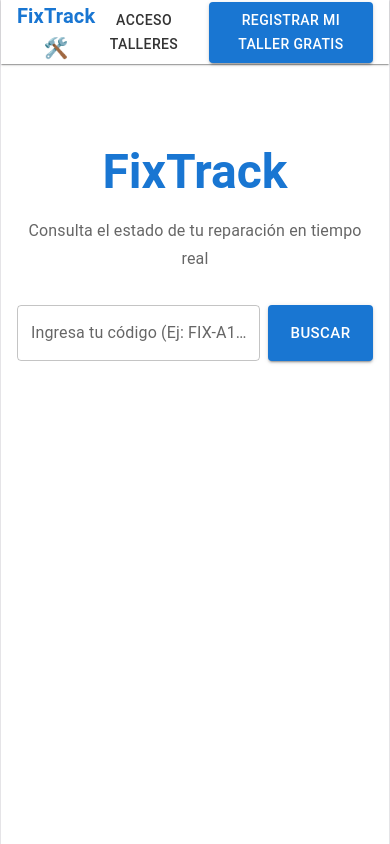
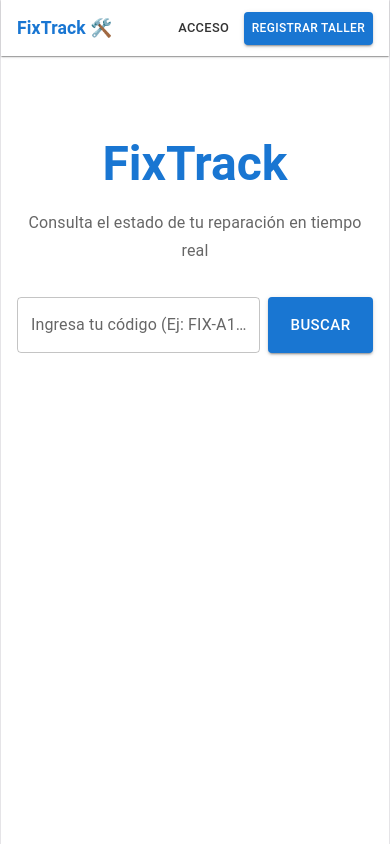
Before and after one commit to Y-E-H-I-Z/FixTrackApp, a React (Vite) app in the folder Frontend/: page / in a window 390 px wide. Built offline with nearby package versions, Linux system fonts and the light colour scheme; no server answers.

Commit message:
Optimizar diseño responsive para celulares en Navbar y Dashboard

```diff
--- a/Frontend/src/components/Navbar.tsx
+++ b/Frontend/src/components/Navbar.tsx
@@ -5,38 +5,53 @@ export default function Navbar() {
   const navigate = useNavigate();
   const location = useLocation();
 
-  // Si estamos en el dashboard (/admin), no mostramos esta barra porque el dashboard ya tiene su propio botón de "Cerrar Sesión"
   if (location.pathname === '/admin') {
     return null;
   }
 
   return (
     <AppBar position="sticky" elevation={1} sx={{ backgroundColor: '#ffffff', color: '#333' }}>
-      <Toolbar sx={{ display: 'flex', justifyContent: 'space-between', maxWidth: 'lg', width: '100%', mx: 'auto' }}>
+      <Toolbar sx={{
+        display: 'flex',
+        justifyContent: 'space-between',
+        maxWidth: 'lg',
+        width: '100%',
+        mx: 'auto',
+        px: { xs: 2, sm: 3 } // Padding adaptable según el tamaño de pantalla
+      }}>
 
-        {/* Logo / Nombre de la App */}
+        {/* Logo */}
         <Typography
           variant="h6"
-          sx={{ fontWeight: 'bold', cursor: 'pointer', color: 'primary.main' }}
+          sx={{ fontWeight: 'bold', cursor: 'pointer', color: 'primary.main', fontSize: { xs: '1.1rem', sm: '1.25rem' } }}
           onClick={() => navigate('/')}
         >
           FixTrack 🛠️
         </Typography>
 
-        {/* Botones de Navegación */}
-        <Box sx={{ display: 'flex', gap: 2 }}>
+        {/* Botones Adaptables */}
+        <Box sx={{ display: 'flex', gap: { xs: 1, sm: 2 }, alignItems: 'center' }}>
           {location.pathname === '/' ? (
             <>
-              <Button color="inherit" onClick={() => navigate('/login')} sx={{ fontWeight: 'medium' }}>
-                Acceso Talleres
+              <Button
+                color="inherit"
+                onClick={() => navigate('/login')}
+                sx={{ fontSize: { xs: '0.8rem', sm: '0.95rem' }, p: { xs: 0.5, sm: 1 } }}
+              >
+                Acceso
               </Button>
-              <Button variant="contained" color="primary" onClick={() => navigate('/register')}>
-                Registrar mi Taller Gratis
+              <Button
+                variant="contained"
+                color="primary"
+                onClick={() => navigate('/register')}
+                sx={{ fontSize: { xs: '0.75rem', sm: '0.9rem' }, px: { xs: 1, sm: 2 } }}
+              >
+                Registrar Taller
               </Button>
             </>
           ) : (
-            <Button color="inherit" onClick={() => navigate('/')}>
-              ← Volver al buscador
+            <Button color="inherit" onClick={() => navigate('/')} sx={{ fontSize: { xs: '0.8rem', sm: '0.95rem' } }}>
+              ← Volver
             </Button>
           )}
         </Box>
--- a/Frontend/src/pages/Dashboard.tsx
+++ b/Frontend/src/pages/Dashboard.tsx
@@ -145,18 +145,25 @@ export default function Dashboard() {
 
   return (
     <Container maxWidth="lg" sx={{ mt: 5 }}>
-      <Box sx={{ display: 'flex', justifyContent: 'space-between', alignItems: 'center', mb: 3 }}>
-        <Typography variant="h4" sx={{ fontWeight: 'bold' }}>
-          Panel de Control - FixTrackApp
+      <Box sx={{
+        display: 'flex',
+        flexDirection: { xs: 'column', sm: 'row' }, // Se pone en columna en celular y en fila en tablets/PC
+        justifyContent: 'space-between',
+        alignItems: { xs: 'stretch', sm: 'center' },
+        gap: 2,
+        mb: 3
+      }}>
+        <Typography variant="h5" sx={{ fontWeight: 'bold', fontSize: { xs: '1.25rem', sm: '1.75rem' } }}>
+          Panel de Control
         </Typography>
-        <Box sx={{ display: 'flex', gap: 2 }}>
-          <Button variant="outlined" color="error" onClick={() => {
+        <Box sx={{ display: 'flex', gap: 1, justifyContent: { xs: 'space-between', sm: 'flex-end' } }}>
+          <Button variant="outlined" color="error" size="small" onClick={() => {
             localStorage.removeItem('token');
             navigate('/login');
           }}>
             Cerrar Sesión
           </Button>
-          <Button variant="contained" color="primary" onClick={abrirModalNuevo}>
+          <Button variant="contained" color="primary" size="small" onClick={abrirModalNuevo}>
             + Nuevo Ingreso
           </Button>
         </Box>
```
